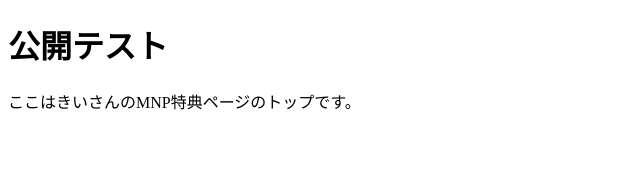
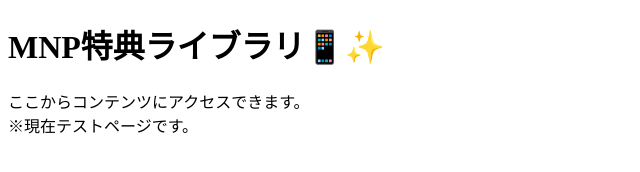
Before and after one commit to kiisanmnp-art/kiisan-tokuten, a plain HTML site: page index.html in a window 1280 px wide. Shown: the whole page, without its empty margins (0-640 px from the left). Drawn offline with Linux system fonts and the light colour scheme.

Commit message:
Update title and content in index.html

```diff
--- a/index.html
+++ b/index.html
@@ -2,10 +2,11 @@
 <html lang="ja">
 <head>
   <meta charset="UTF-8">
-  <title>MNP特典ページ</title>
+  <title>MNP特典ライブラリ</title>
 </head>
 <body>
-  <h1>公開テスト</h1>
-  <p>ここはきいさんのMNP特典ページのトップです。</p>
+  <h1>MNP特典ライブラリ📱✨</h1>
+  <p>ここからコンテンツにアクセスできます。<br>
+     ※現在テストページです。</p>
 </body>
 </html>
```
